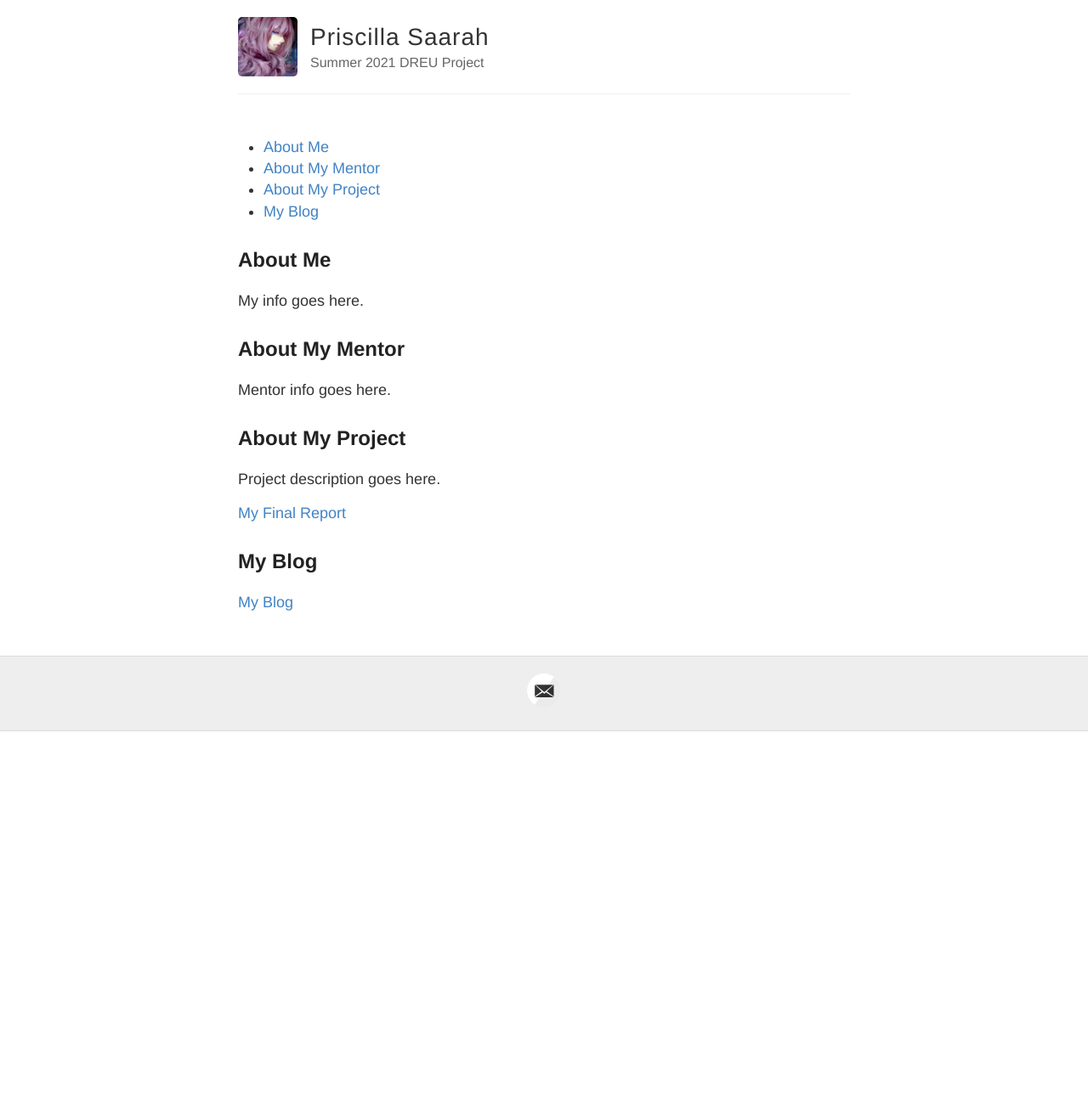
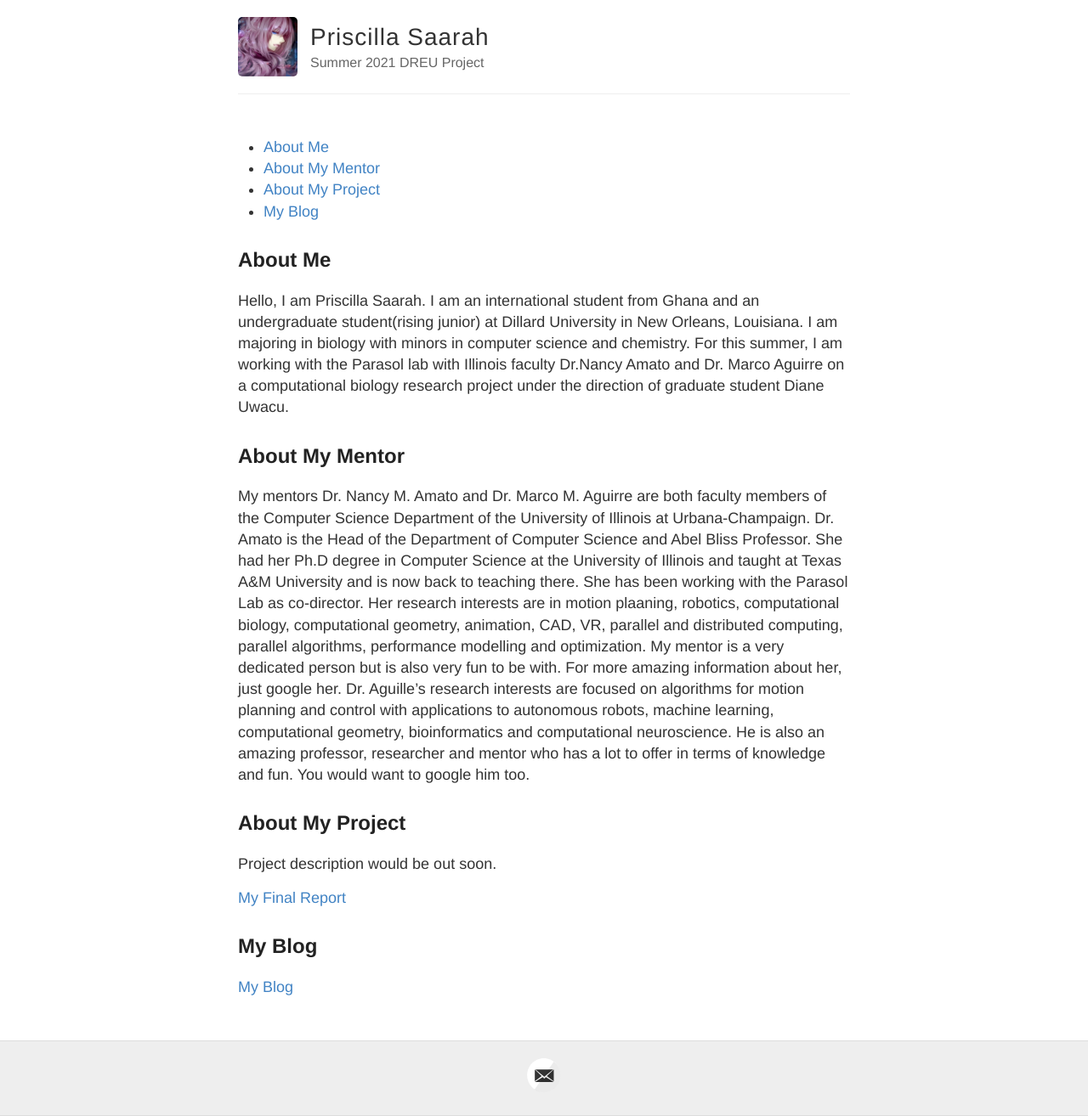
Before and after one commit to Ceella24/DREU21, a Jekyll site: the page built from index.md, in a window 1280 px wide. Shown: the whole page at 85% size. Built offline with Jekyll 4.4.1, drawn with Linux system fonts in a browser that asks for light colours; before the commit the page ends 900 px from its top, so only the background shows below that.

Commit message:
added my and my mentors' information

```diff
--- a/index.md
+++ b/index.md
@@ -8,15 +8,17 @@ title: Summer 2021 DREU Project Site
 
 ## About Me
 
-My info goes here.
+Hello, I am Priscilla Saarah. I am an international student from Ghana and an undergraduate student(rising junior) at Dillard University in New Orleans, Louisiana. I am majoring in biology with minors in computer science and chemistry. For this summer, I am working with the Parasol lab with Illinois faculty Dr.Nancy Amato and Dr. Marco Aguirre on a computational biology research project under the direction of graduate student Diane Uwacu.
 
 ## About My Mentor
 
-Mentor info goes here.
+My mentors Dr. Nancy M. Amato and Dr. Marco M. Aguirre are both faculty members of the Computer Science Department of the University of Illinois at Urbana-Champaign.
+Dr. Amato is the Head of the Department of Computer Science and Abel Bliss Professor. She had her Ph.D degree in Computer Science at the University of Illinois and taught at Texas A&M University and is now back to teaching there. She has been working with the Parasol Lab as co-director. Her research interests are in motion plaaning, robotics, computational biology, computational geometry, animation, CAD, VR, parallel and distributed computing, parallel algorithms, performance modelling and optimization. My mentor is a very dedicated person but is also very fun to be with. For more amazing information about her, just google her.
+Dr. Aguille's research interests are focused on algorithms for motion planning and control with applications to autonomous robots, machine learning, computational geometry, bioinformatics and computational neuroscience. He is also an amazing professor, researcher and mentor who has a lot to offer in terms of knowledge and fun. You would want to google him too.
 
 ## About My Project
 
-Project description goes here.
+Project description would be out soon.
 
 [My Final Report](files/finalreport.pdf)
 
```
